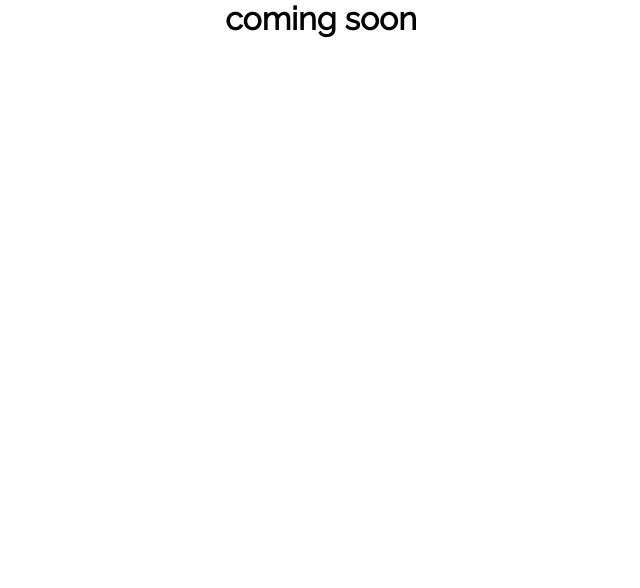
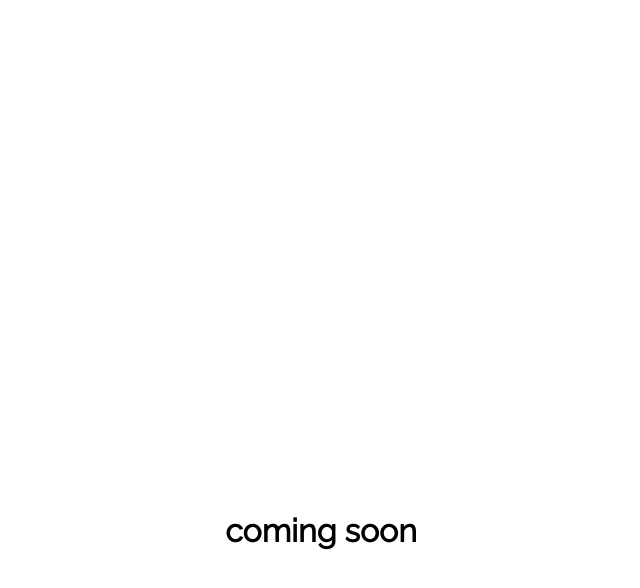
Before and after one commit to bachitterch/v1, a plain HTML site: page index.html in a window 1280 px wide. Shown: the whole page, without its empty margins (319-959 px from the left). Drawn offline with Linux system fonts and the light colour scheme.

Commit message:
coming-soon-changes

```diff
--- a/main.css
+++ b/main.css
@@ -26,6 +26,7 @@ body {
 }
 
 h1 {
+  padding-top: 50%;
   font-family: 'Raleway', sans-serif;
   text-align: center;
 }
```
